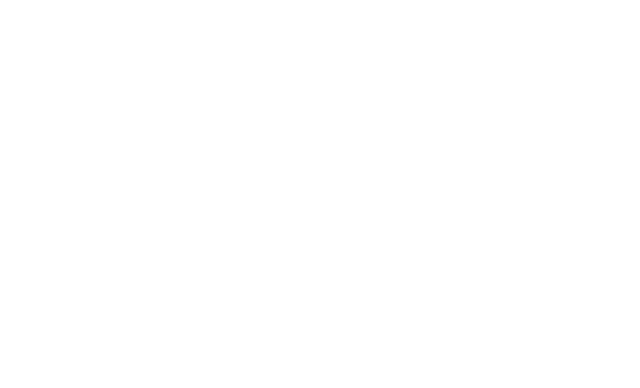
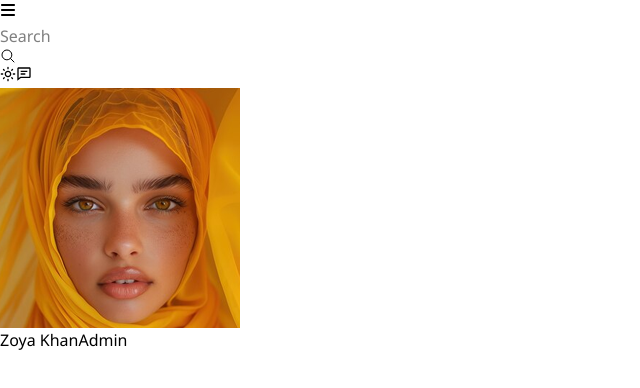
Before and after one commit to hossein1075/dashbord-admin, a React (Vite) app: page / in a window 1280 px wide. Shown: the top 388 px of the page, without its empty margins (0-640 px from the left). Built offline with nearby package versions, Linux system fonts and the light colour scheme.

Commit message:
add html nav Header desktop

```diff
--- a/package.json
+++ b/package.json
@@ -13,6 +13,7 @@
     "@tailwindcss/vite": "^4.1.17",
     "react": "^19.2.0",
     "react-dom": "^19.2.0",
+    "react-icons": "^5.5.0",
     "react-router-dom": "^7.9.6",
     "tailwindcss": "^4.1.17"
   },
--- a/src/App.jsx
+++ b/src/App.jsx
@@ -1,12 +1,13 @@
 import { useState } from 'react'
 import './App.css'
+import Header from './Components/Header/Header'
 
 function App() {
 
 
   return (
     <>
-
+    <Header/>
     </>
   )
 }
--- /dev/null
+++ b/src/Components/Header/Header.jsx
@@ -0,0 +1,12 @@
+import React from 'react'
+import NavDesktop from './NavDesktop/NavDesktop'
+
+function Header() {
+  return (
+    <>
+    <NavDesktop/>
+    </>
+  )
+}
+
+export default Header
--- /dev/null
+++ b/src/Components/Header/NavDesktop/NavDesktop.jsx
@@ -0,0 +1,42 @@
+import React from 'react'
+import { FaBars } from "react-icons/fa6";
+import { IoSearchOutline } from "react-icons/io5";
+import { MdNightlightRound } from "react-icons/md";
+import { MdOutlineLightMode } from "react-icons/md";
+import { BiCommentDetail } from "react-icons/bi";
+function NavDesktop() {
+    return (
+        <>
+            <nav>
+                <div>
+                    <button>
+                        <FaBars />
+                    </button>
+                    <div>
+                        <input type="text" placeholder='Search' />
+                        <span>
+                            <IoSearchOutline />
+                        </span>
+                    </div>
+                </div>
+                <div>
+                    <button>
+                        <MdOutlineLightMode />
+                    </button>
+                    <button>
+                        <BiCommentDetail />
+                    </button>
+                    <div>
+                        <img src="/images/header/user2.png" alt="profile" />
+                        <div>
+                            <span>Zoya Khan</span>
+                            <span>Admin</span>
+                        </div>
+                    </div>
+                </div>
+            </nav>
+        </>
+    )
+}
+
+export default NavDesktop
--- /dev/null
+++ b/src/Components/SideBar/SideBar.jsx
@@ -0,0 +1,9 @@
+import React from 'react'
+
+function SideBar() {
+  return (
+    <div>SideBar</div>
+  )
+}
+
+export default SideBar
```
Also changed, not shown: public/images/header/user2.png (added), 1 other file (tests, documents, lock files or other folders).
